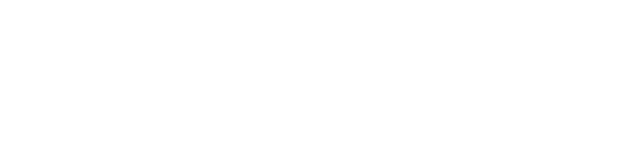
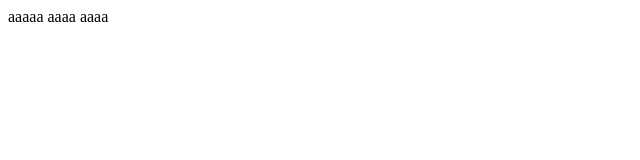
Before and after one commit to Huuuuuugo/node-teste, a website: page index.html in a window 1280 px wide. Shown: the whole page, without its empty margins (0-640 px from the left). Drawn offline with Linux system fonts and the light colour scheme.

Commit message:
adicionado div aaa aaa aaa no HTML

```diff
--- a/index.html
+++ b/index.html
@@ -6,6 +6,6 @@
     <title>Document</title>
 </head>
 <body>
-
+    <div> aaaaa aaaa aaaa</div>
 </body>
 </html>
```
